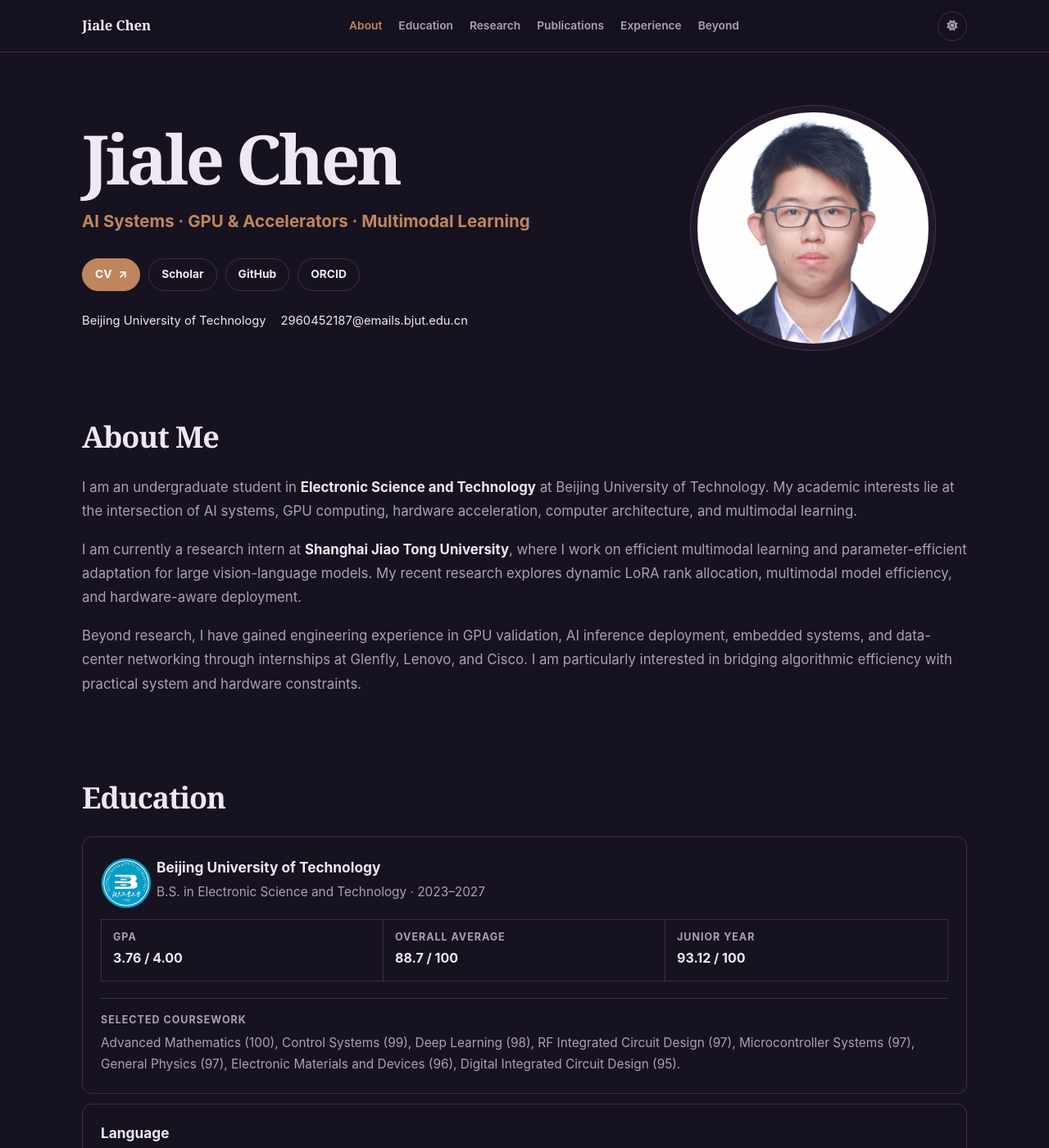
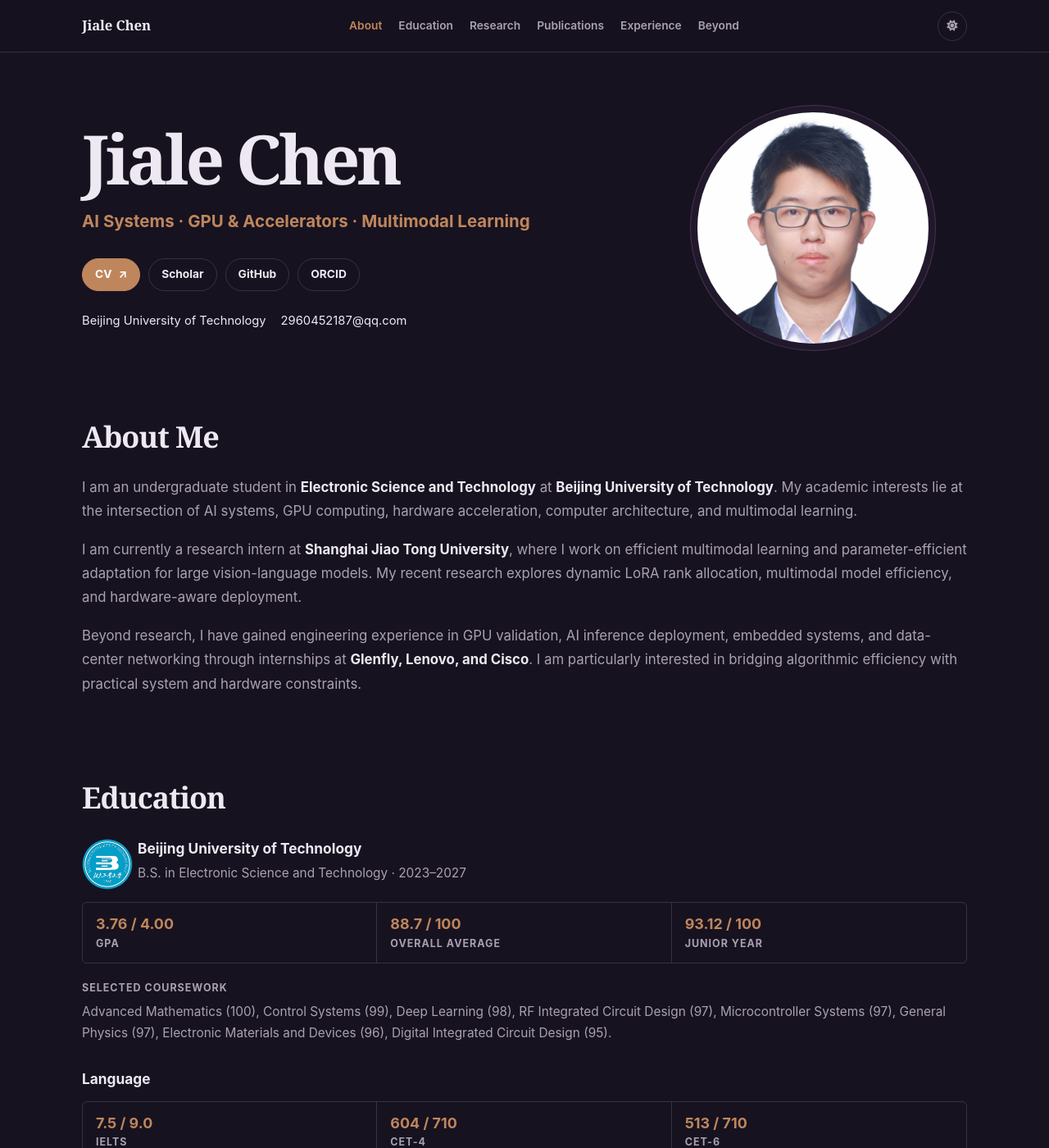
Before and after one commit to Chenjl13/Chenjl13.github.io, a Jekyll site: the page built from index.md, in a window 1280 px wide and 1400 px high. Shown: the whole window at 82% size. Built offline with Jekyll 4.4.1, drawn with Linux system fonts in a browser that asks for light colours; nearby versions of some CDN libraries; a style sheet for code colours, icons or effects is not loaded; some of the changed text lies outside the part shown.

```diff
--- a/_config.yml
+++ b/_config.yml
@@ -3,7 +3,7 @@
 position: Undergraduate Student
 affiliation: Beijing University of Technology
 affiliation_link: https://english.bjut.edu.cn/
-email: 2960452187@emails.bjut.edu.cn
+email: 2960452187@qq.com
 
 # Search Engine Optimization (SEO)
 keywords: Jiale Chen, AI Systems, GPU, Hardware Acceleration, Multimodal Learning, LoRA, Digital IC, Beijing University of Technology
--- a/_sass/minimal-light-no-dark-mode.scss
+++ b/_sass/minimal-light-no-dark-mode.scss
@@ -216,7 +216,7 @@
 }
 
 .interest-grid { display: grid; grid-template-columns: repeat(3, 1fr); gap: 12px; }
-.interest-card, .project-card, .timeline-card, .education-card, .language-card, .news-item {
+.interest-card, .project-card, .timeline-card, .news-item {
   border: 1px solid var(--border);
   background: transparent;
 }
@@ -297,7 +297,7 @@
 .timeline-card ul { margin: 14px 0 0; padding-left: 18px; color: var(--muted); font-size: .96rem; line-height: 1.68; }
 .timeline-card li + li { margin-top: 5px; }
 
-.education-card { padding: 22px; border-radius: var(--radius); }
+.education-card { padding: 0; }
 .education-main { display: flex; align-items: center; gap: 14px; }
 .school-mark {
   width: 54px;
@@ -309,19 +309,21 @@
 .school-mark img { width: 62px; height: 62px; max-width: none; object-fit: contain; transform: translateY(1px); }
 .education-main h3 { margin: 0; font-size: 1.08rem; }
 .education-main p { margin: 3px 0 0; color: var(--muted); font-size: .96rem; line-height: 1.68; }
-.education-stats { display: grid; grid-template-columns: repeat(3, 1fr); gap: 0; margin-top: 20px; border: 1px solid var(--border); }
-.education-stats div { padding: 13px 14px; border-right: 1px solid var(--border); }
+.education-stats { display: grid; grid-template-columns: repeat(3, 1fr); gap: 0; margin-top: 22px; border: 1px solid var(--border); border-radius: 6px; overflow: hidden; background: transparent; }
+.education-stats div { padding: 15px 16px; border-right: 1px solid var(--border); }
 .education-stats div:last-child { border-right: 0; }
-.education-stats strong { display: block; margin-top: 3px; font-size: 1rem; }
-.course-block { margin-top: 20px; padding-top: 18px; border-top: 1px solid var(--border); }
+.education-stats strong { display: block; color: var(--accent); font-size: 1.12rem; line-height: 1.25; }
+.education-stats span { margin-top: 4px; }
+.course-block { margin-top: 22px; padding-top: 0; border-top: 0; }
 .course-block p { margin: 7px 0 0; color: var(--muted); font-size: .96rem; line-height: 1.68; }
-.language-card { margin-top: 12px; padding: 20px 22px; border-radius: var(--radius); }
-.language-card h3 { margin: 0 0 14px; }
-.language-grid { display: grid; grid-template-columns: repeat(3, 1fr); gap: 0; border: 1px solid var(--border); font-size: .98rem; }
-.language-grid > div { padding: 13px 14px; border-right: 1px solid var(--border); }
+.language-card { margin-top: 28px; padding: 0; }
+.language-card h3 { margin: 0 0 12px; color: var(--text); font-size: 1.08rem; }
+.language-grid { display: grid; grid-template-columns: repeat(3, 1fr); gap: 0; border: 1px solid var(--border); border-radius: 6px; overflow: hidden; background: transparent; font-size: .98rem; }
+.language-grid > div { padding: 15px 16px; border-right: 1px solid var(--border); }
 .language-grid > div:last-child { border-right: 0; }
-.language-grid strong { display: block; margin-top: 3px; font-size: 1rem; }
-.language-grid small { display: block; margin-top: 2px; color: var(--muted); font-size: .82rem; line-height: 1.4; }
+.language-grid strong { display: block; color: var(--accent); font-size: 1.12rem; line-height: 1.25; }
+.language-grid span { margin-top: 4px; }
+.language-grid small { display: block; margin-top: 3px; color: var(--muted); font-size: .82rem; line-height: 1.4; }
 
 .photo-grid { display: grid; grid-template-columns: repeat(3, 1fr); grid-auto-rows: 215px; gap: 8px; }
 .photo-card { position: relative; margin: 0; overflow: hidden; border-radius: 8px; background: var(--surface); border: 1px solid var(--border); }
--- a/_sass/minimal-light.scss
+++ b/_sass/minimal-light.scss
@@ -216,7 +216,7 @@
 }
 
 .interest-grid { display: grid; grid-template-columns: repeat(3, 1fr); gap: 12px; }
-.interest-card, .project-card, .timeline-card, .education-card, .language-card, .news-item {
+.interest-card, .project-card, .timeline-card, .news-item {
   border: 1px solid var(--border);
   background: transparent;
 }
@@ -303,7 +303,7 @@
 .timeline-card ul { margin: 14px 0 0; padding-left: 18px; color: var(--muted); font-size: .96rem; line-height: 1.68; }
 .timeline-card li + li { margin-top: 5px; }
 
-.education-card { padding: 22px; border-radius: var(--radius); }
+.education-card { padding: 0; }
 .education-main { display: flex; align-items: center; gap: 14px; }
 .school-mark {
   width: 54px;
@@ -315,19 +315,21 @@
 .school-mark img { width: 62px; height: 62px; max-width: none; object-fit: contain; transform: translateY(1px); }
 .education-main h3 { margin: 0; font-size: 1.08rem; }
 .education-main p { margin: 3px 0 0; color: var(--muted); font-size: .96rem; line-height: 1.68; }
-.education-stats { display: grid; grid-template-columns: repeat(3, 1fr); gap: 0; margin-top: 20px; border: 1px solid var(--border); }
-.education-stats div { padding: 13px 14px; border-right: 1px solid var(--border); }
+.education-stats { display: grid; grid-template-columns: repeat(3, 1fr); gap: 0; margin-top: 22px; border: 1px solid var(--border); border-radius: 6px; overflow: hidden; background: transparent; }
+.education-stats div { padding: 15px 16px; border-right: 1px solid var(--border); }
 .education-stats div:last-child { border-right: 0; }
-.education-stats strong { display: block; margin-top: 3px; font-size: 1rem; }
-.course-block { margin-top: 20px; padding-top: 18px; border-top: 1px solid var(--border); }
+.education-stats strong { display: block; color: var(--accent); font-size: 1.12rem; line-height: 1.25; }
+.education-stats span { margin-top: 4px; }
+.course-block { margin-top: 22px; padding-top: 0; border-top: 0; }
 .course-block p { margin: 7px 0 0; color: var(--muted); font-size: .96rem; line-height: 1.68; }
-.language-card { margin-top: 12px; padding: 20px 22px; border-radius: var(--radius); }
-.language-card h3 { margin: 0 0 14px; }
-.language-grid { display: grid; grid-template-columns: repeat(3, 1fr); gap: 0; border: 1px solid var(--border); font-size: .98rem; }
-.language-grid > div { padding: 13px 14px; border-right: 1px solid var(--border); }
+.language-card { margin-top: 28px; padding: 0; }
+.language-card h3 { margin: 0 0 12px; color: var(--text); font-size: 1.08rem; }
+.language-grid { display: grid; grid-template-columns: repeat(3, 1fr); gap: 0; border: 1px solid var(--border); border-radius: 6px; overflow: hidden; background: transparent; font-size: .98rem; }
+.language-grid > div { padding: 15px 16px; border-right: 1px solid var(--border); }
 .language-grid > div:last-child { border-right: 0; }
-.language-grid strong { display: block; margin-top: 3px; font-size: 1rem; }
-.language-grid small { display: block; margin-top: 2px; color: var(--muted); font-size: .82rem; line-height: 1.4; }
+.language-grid strong { display: block; color: var(--accent); font-size: 1.12rem; line-height: 1.25; }
+.language-grid span { margin-top: 4px; }
+.language-grid small { display: block; margin-top: 3px; color: var(--muted); font-size: .82rem; line-height: 1.4; }
 
 .life-grid {
   display: grid;
--- a/index.md
+++ b/index.md
@@ -8,9 +8,9 @@
   </div>
   <div class="about-grid">
     <div class="about-copy">
-      <p>I am an undergraduate student in <strong>Electronic Science and Technology</strong> at Beijing University of Technology. My academic interests lie at the intersection of AI systems, GPU computing, hardware acceleration, computer architecture, and multimodal learning.</p>
+      <p>I am an undergraduate student in <strong>Electronic Science and Technology</strong> at <strong>Beijing University of Technology</strong>. My academic interests lie at the intersection of AI systems, GPU computing, hardware acceleration, computer architecture, and multimodal learning.</p>
       <p>I am currently a research intern at <strong>Shanghai Jiao Tong University</strong>, where I work on efficient multimodal learning and parameter-efficient adaptation for large vision-language models. My recent research explores dynamic LoRA rank allocation, multimodal model efficiency, and hardware-aware deployment.</p>
-      <p>Beyond research, I have gained engineering experience in GPU validation, AI inference deployment, embedded systems, and data-center networking through internships at Glenfly, Lenovo, and Cisco. I am particularly interested in bridging algorithmic efficiency with practical system and hardware constraints.</p>
+      <p>Beyond research, I have gained engineering experience in GPU validation, AI inference deployment, embedded systems, and data-center networking through internships at <strong>Glenfly, Lenovo, and Cisco</strong>. I am particularly interested in bridging algorithmic efficiency with practical system and hardware constraints.</p>
     </div>
   </div>
 </section>
@@ -28,9 +28,9 @@
       </div>
     </div>
     <div class="education-stats">
-      <div><span>GPA</span><strong>3.76 / 4.00</strong></div>
-      <div><span>Overall Average</span><strong>88.7 / 100</strong></div>
-      <div><span>Junior Year</span><strong>93.12 / 100</strong></div>
+      <div><strong>3.76 / 4.00</strong><span>GPA</span></div>
+      <div><strong>88.7 / 100</strong><span>Overall Average</span></div>
+      <div><strong>93.12 / 100</strong><span>Junior Year</span></div>
     </div>
     <div class="course-block">
       <span>Selected coursework</span>
@@ -41,9 +41,9 @@
   <div class="language-card">
     <h3>Language</h3>
     <div class="language-grid">
-      <div><span>IELTS</span><strong>7.5 / 9.0</strong><small>Listening 8.0 · Reading 8.5</small></div>
-      <div><span>CET-4</span><strong>604 / 710</strong><small>First attempt</small></div>
-      <div><span>CET-6</span><strong>513 / 710</strong><small>First attempt</small></div>
+      <div><strong>7.5 / 9.0</strong><span>IELTS</span><small>Listening 8.0 · Reading 8.5</small></div>
+      <div><strong>604 / 710</strong><span>CET-4</span><small>First attempt</small></div>
+      <div><strong>513 / 710</strong><span>CET-6</span><small>First attempt</small></div>
     </div>
   </div>
 </section>
```
